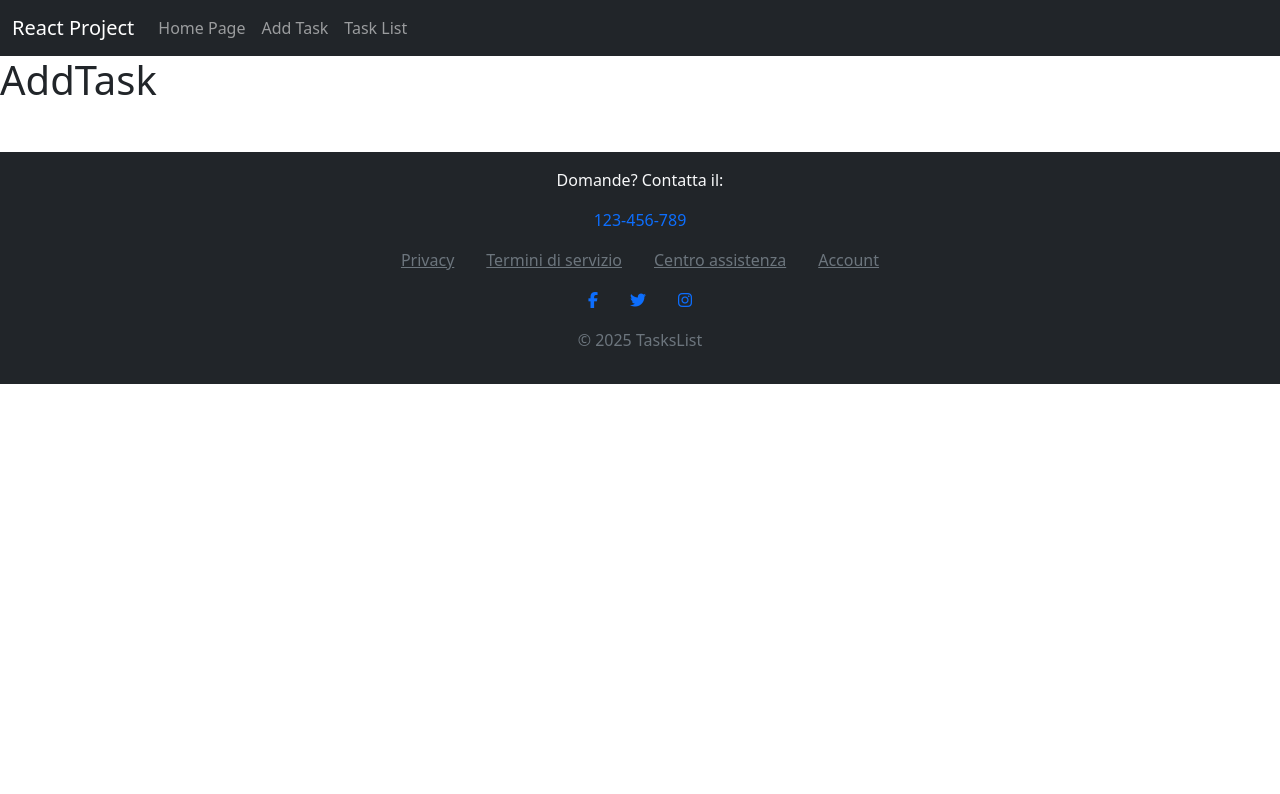
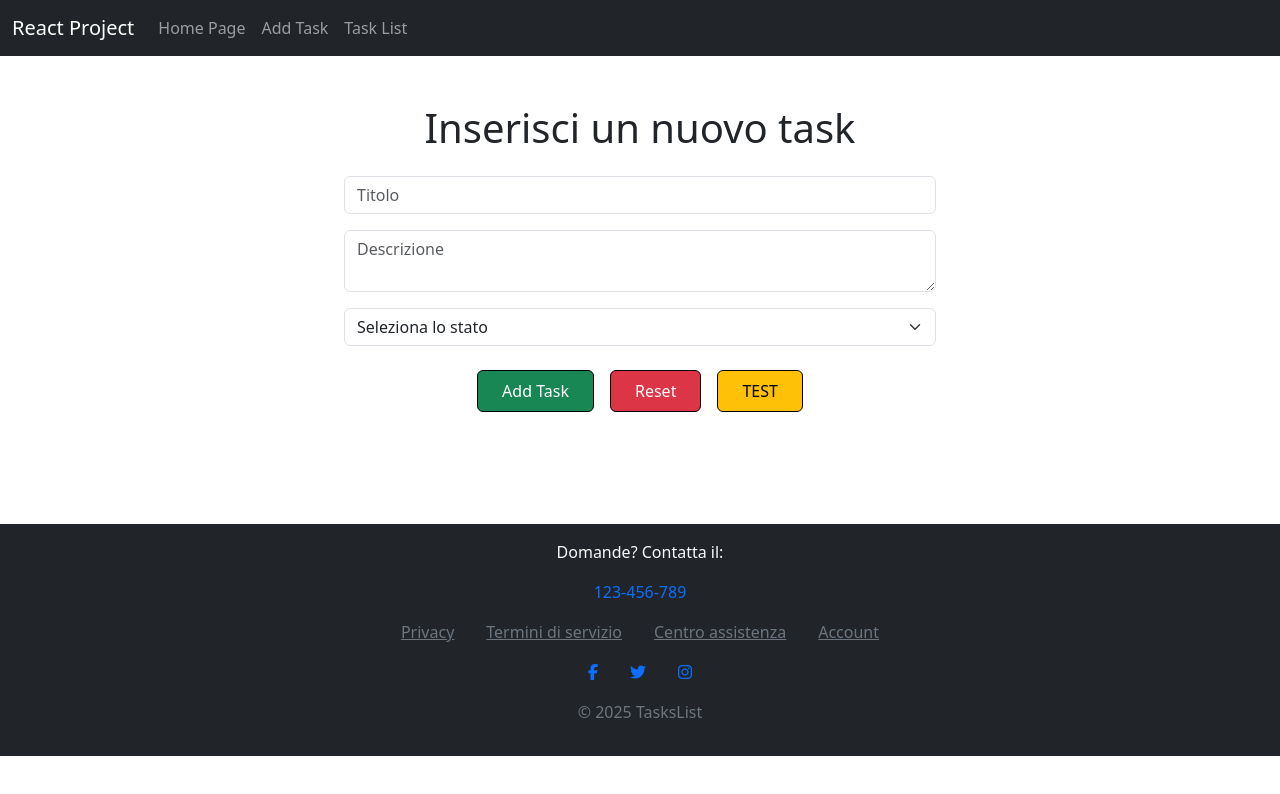
Before and after one commit to PatrizioFiori/Specializzazione-Boolean-React-prog01, a React (Vite) app: page /AddTask in a window 1280 px wide. Shown: the top 794 px of the page. Built offline with nearby package versions, Linux system fonts and the light colour scheme; no server answers.

Commit message:
Add form for task creation with validation and reset functionality

```diff
--- a/src/pages/AddTask.jsx
+++ b/src/pages/AddTask.jsx
@@ -1,10 +1,83 @@
-import React from 'react'
+import React, { useRef, useState } from 'react'
 
 const AddTask = () => {
+
+    const symbols = "!@#$%^&*()-_=+[]{}|;:'\\,.<>?/`~";
+
+    function handleSubmit(e) {
+        e.preventDefault()
+        if (!title || [...title].some(char => symbols.includes(char))) {
+            console.log("Il titolo non può essere lasciato vuoto e non può contenere simboli");
+            return;
+        }
+
+        const task =
+        {
+            title: title,
+            description: refDescription.current.value,
+            status: refStatus.current.value,
+            id: 9999,
+            createdAt: new Date().toLocaleDateString()
+        }
+
+        console.log(task)
+
+        resetOrTest("reset")
+
+    }
+
+    function resetOrTest(mode) {
+        const isTest = mode === "test";
+
+        setTitle(isTest ? "Rinnovare abbonamento Netflix" : "");
+        refDescription.current.value = isTest ? "L'abbonamento è scaduto e va rinnovato" : "";
+        refStatus.current.value = isTest ? "To do" : "";
+    }
+
+
+    const refDescription = useRef("")
+    const refStatus = useRef("")
+    const [title, setTitle] = useState("")
+
+
     return (
         <>
-            <h1>AddTask</h1>
+            <div className="p-5 d-flex flex-column align-items-center text-center">
+                <h1 className="pb-3">{title || "Inserisci un nuovo task"}</h1>
+
+                <div className="d-flex flex-column gap-3 mb-3 align-items-center w-100">
+                    <form onSubmit={(e) => handleSubmit(e)} className="w-50">
+                        <input
+                            type="text"
+                            className="form-control mb-3"
+                            placeholder="Titolo"
+                            value={title}
+                            onChange={(e) => setTitle(e.target.value)}
+                        />
+                        <textarea
+                            className="form-control mb-3"
+                            placeholder="Descrizione"
+                            ref={refDescription}
+                        />
+
+                        <select className="form-select mb-3" ref={refStatus} defaultValue="">
+                            <option value="" disabled>Seleziona lo stato</option>
+                            <option className="bg-danger" value="To do">To do</option>
+                            <option className="bg-warning" value="Doing">Doing</option>
+                            <option className="bg-success" value="Done">Done</option>
+                        </select>
+
+                        <div className="d-flex gap-3 mt-4 justify-content-center">
+                            <button type="submit" className="btn btn-success border-black px-4 py-2">Add Task</button>
+                            <button type="button" onClick={() => resetOrTest("reset")} className="btn btn-danger border-black px-4 py-2">Reset</button>
+                            <button type="button" onClick={() => resetOrTest("test")} className="btn btn-warning border-black px-4 py-2">TEST</button>
+                        </div>
+                    </form>
+                </div>
+            </div>
+
         </>
+
     )
 }
 
```
Also changed, not shown: 1 other file (tests, documents, lock files or other folders).
